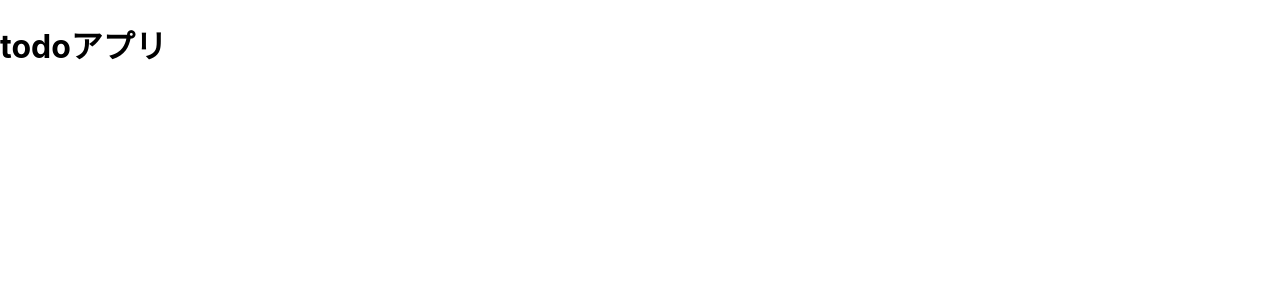
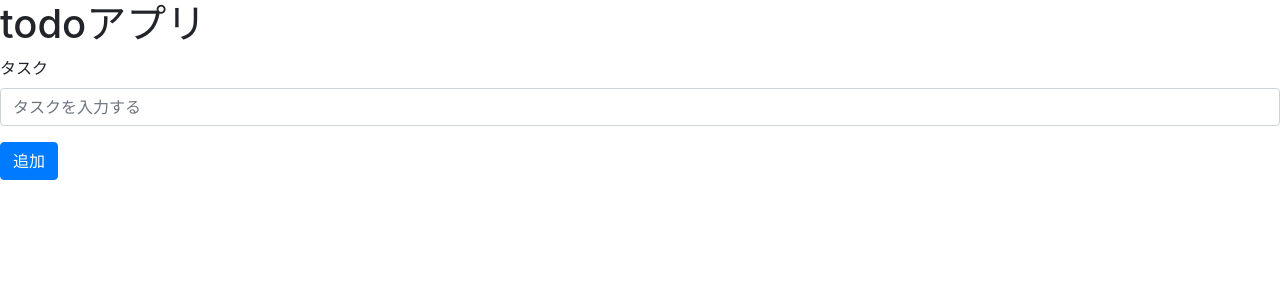
Before and after one commit to TakaShinoda/todo-with-react-hooks, a React (Create React App) app: page / in a window 1280 px wide. Shown: the top 300 px of the page. Built offline with nearby package versions, Linux system fonts and the light colour scheme.

Commit message:
タスク入力フォームの作成

```diff
--- a/package.json
+++ b/package.json
@@ -6,6 +6,7 @@
     "@testing-library/jest-dom": "^4.2.4",
     "@testing-library/react": "^9.3.2",
     "@testing-library/user-event": "^7.1.2",
+    "bootstrap": "^4.4.1",
     "react": "^16.13.1",
     "react-dom": "^16.13.1",
     "react-scripts": "3.4.1"
--- a/src/components/App.js
+++ b/src/components/App.js
@@ -1,9 +1,12 @@
 import React from 'react'
+import 'bootstrap/dist/css/bootstrap.min.css'
+import { TodoForm } from './TodoForm'
 
 export const App = () => {
   return (
     <>
       <h1>todoアプリ</h1>
+      <TodoForm />
     </>
   )
 }
--- /dev/null
+++ b/src/components/TodoForm.jsx
@@ -0,0 +1,17 @@
+import React from 'react'
+
+export const TodoForm = () => {
+    return (
+        <>
+            <form>
+                <div className="form-group">
+                <label htmlFor="formTask">タスク</label>
+                <input className="form-control" id="formTask" placeholder="タスクを入力する" />
+                </div>
+
+                <button className="btn btn-primary">追加</button>
+
+            </form>
+        </>
+    )
+}
--- a/src/index.js
+++ b/src/index.js
@@ -1,6 +1,5 @@
 import React from 'react'
 import ReactDOM from 'react-dom'
-import './index.css'
 import { App } from './components/App'
 
 
```
Also changed, not shown: 1 other file (tests, documents, lock files or other folders).
